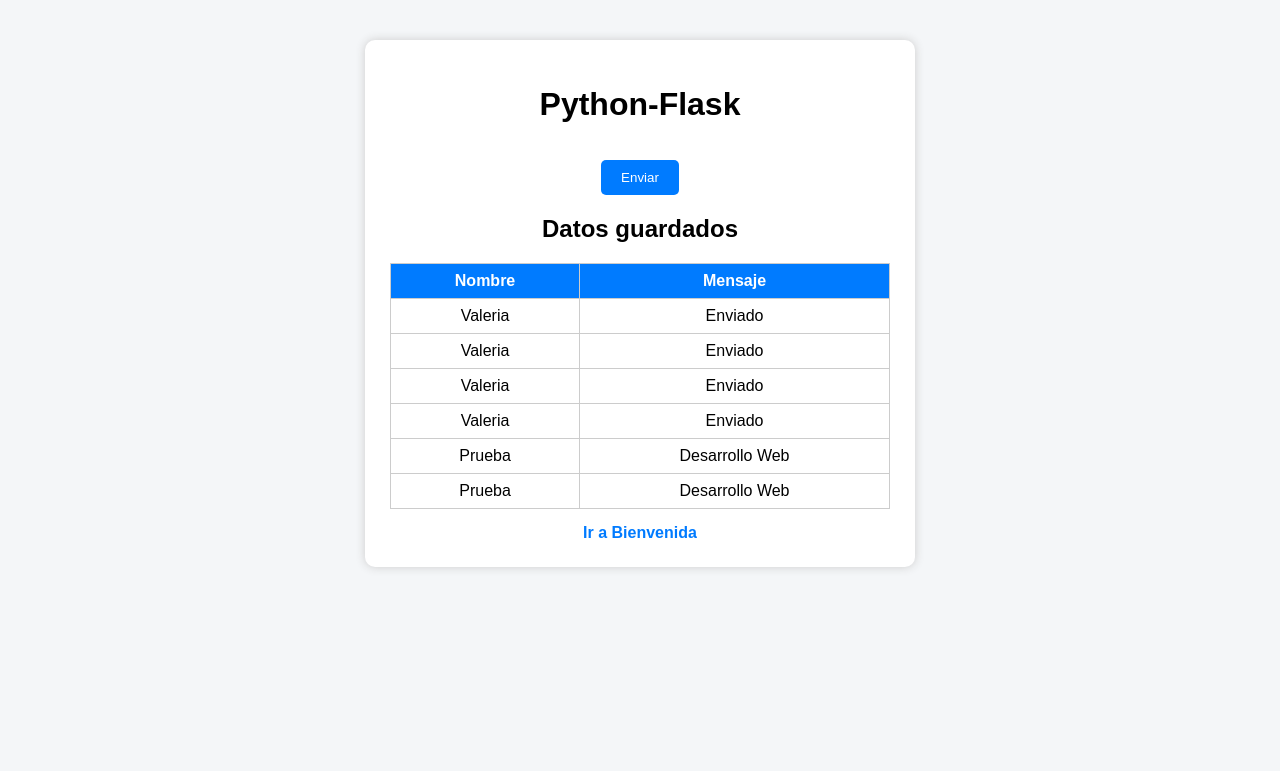
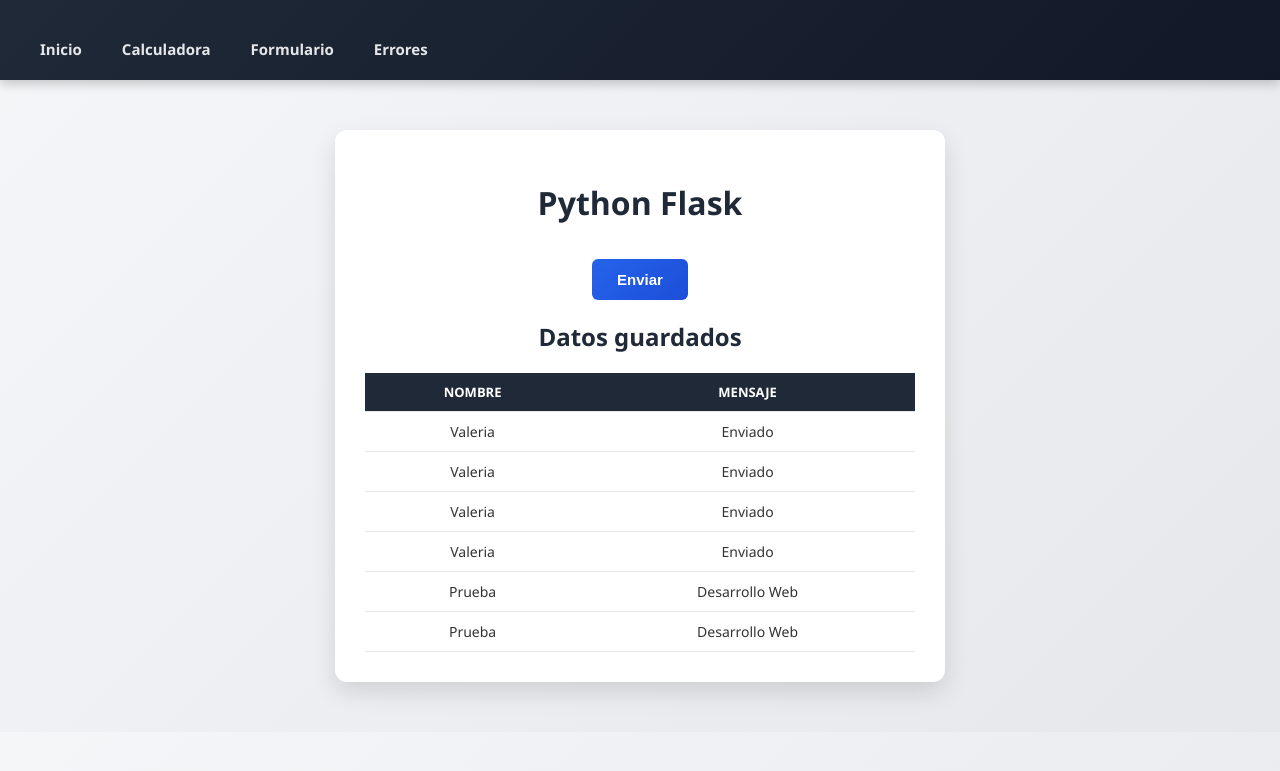
Before and after one commit to ValeriaGM25/Flask_HolaMundo, a Flask app: page / in a window 1280 px wide. Shown: the top 771 px of the page. Run offline with Flask 3, Linux system fonts and the light colour scheme; data comes from the database, SQL or seed files in the repository; both versions use the stored data as it was after the commit; some libraries are stand-ins or nearby versions.

Commit message:
Mejora diseño visual y barra de navión

```diff
--- a/app.py
+++ b/app.py
@@ -61,5 +61,76 @@ def index():
 def bienvenida():
     return render_template("bienvenida.html")
 
+# -----------------------------
+# CALCULADORA (SIN VALIDACIÓN)
+# -----------------------------
+@app.route("/operaciones", methods=["GET", "POST"])
+def operaciones():
+    suma = None
+    division = None
+
+    if request.method == "POST":
+        a = request.form.get("a")
+        b = request.form.get("b")
+        c = request.form.get("c")
+        d = request.form.get("d")
+
+        # SIN validación a propósito
+        suma = int(a) + int(b)
+        division = int(c) / int(d)
+
+    return render_template(
+        "operaciones.html",
+        suma=suma,
+        division=division
+    )
+
+
+# -----------------------------
+# FORMULARIO CON VALIDACIÓN
+# -----------------------------
+@app.route("/validacion", methods=["GET", "POST"])
+def validacion():
+    mensaje = ""
+
+    if request.method == "POST":
+        nombre = request.form.get("nombre")
+        edad = request.form.get("edad")
+        correo = request.form.get("correo")
+        correo2 = request.form.get("correo2")
+
+        if not nombre or not edad or not correo or not correo2:
+            mensaje = "Todos los campos son obligatorios"
+        elif not edad.isdigit():
+            mensaje = "La edad debe ser numérica"
+        elif correo != correo2:
+            mensaje = "Los correos no coinciden"
+        else:
+            mensaje = "Formulario validado correctamente ✅"
+
+    return render_template("validacion.html", mensaje=mensaje)
+
+
+# -----------------------------
+# PÁGINA DE ERRORES (MANUAL)
+# -----------------------------
+@app.route("/error")
+def error():
+    return render_template("error.html", error="Página de errores")
+
+
+# -----------------------------
+# MANEJO DE ERRORES
+# -----------------------------
+@app.errorhandler(404)
+def error_404(e):
+    return render_template("error.html", error="404 - Página no encontrada"), 404
+
+
+@app.errorhandler(500)
+def error_500(e):
+    return render_template("error.html", error="500 - Error interno del servidor"), 500
+
+
 if __name__ == "__main__":
     app.run(debug=True)
--- a/crear_db.py
+++ b/crear_db.py
@@ -6,7 +6,7 @@ cursor = conn.cursor()
 cursor.execute("""
     INSERT INTO registros (nombre, mensaje)
     VALUES (?, ?)
-""", ("Prueba", "Desarrolloweb"))
+""", ("Prueba", "Desarrollo Web"))
 
 
 conn.commit()
--- a/static/styles.css
+++ b/static/styles.css
@@ -1,53 +1,126 @@
+/* ----------- GENERAL ----------- */
 body {
-    font-family: Arial, sans-serif;
-    background: #f4f6f8;
+    font-family: 'Segoe UI', Arial, sans-serif;
+    background: linear-gradient(135deg, #f4f6f8, #e5e7eb);
+    margin: 0;
+    color: #333;
 }
 
+/* ----------- CONTENEDOR ----------- */
 .container {
-    width: 500px;
-    margin: 40px auto;
+    width: 90%;
+    max-width: 550px;
+    margin: 50px auto;
     background: white;
-    padding: 25px;
-    border-radius: 10px;
-    box-shadow: 0 0 10px #ccc;
+    padding: 30px;
+    border-radius: 12px;
+    box-shadow: 0 10px 25px rgba(0,0,0,0.12);
     text-align: center;
 }
 
+/* ----------- TITULOS ----------- */
+h1, h2 {
+    margin-bottom: 15px;
+    color: #1f2937;
+}
+
+/* ----------- BOTONES ----------- */
 button {
-    margin-top: 15px;
-    padding: 10px 20px;
-    background: #007BFF;
+    margin-top: 20px;
+    padding: 12px 25px;
+    background: linear-gradient(135deg, #2563eb, #1d4ed8);
     border: none;
     color: white;
-    border-radius: 5px;
+    border-radius: 6px;
     cursor: pointer;
+    font-size: 15px;
+    font-weight: 600;
+    transition: transform 0.2s, box-shadow 0.2s;
 }
 
+button:hover {
+    transform: translateY(-2px);
+    box-shadow: 0 5px 15px rgba(37, 99, 235, 0.4);
+}
+
+/* ----------- TABLAS ----------- */
 table {
     width: 100%;
-    margin-top: 15px;
+    margin-top: 20px;
     border-collapse: collapse;
+    font-size: 14px;
 }
 
 th, td {
-    border: 1px solid #ccc;
-    padding: 8px;
+    padding: 10px;
+    border-bottom: 1px solid #e5e7eb;
 }
 
 th {
-    background: #007BFF;
+    background: #1f2937;
     color: white;
+    text-transform: uppercase;
+    font-size: 13px;
 }
 
-.link {
+tr:hover {
+    background: #f1f5f9;
+}
+
+/* ----------- LINKS ----------- */
+.link, a {
     display: inline-block;
+    margin-top: 18px;
+    text-decoration: none;
+    color: #2563eb;
+    font-weight: 600;
+}
+
+.link:hover, a:hover {
+    text-decoration: underline;
+}
+
+/* ----------- MENSAJES ----------- */
+.mensaje {
     margin-top: 15px;
-    text-decoration: none;
-    color: #007BFF;
+    padding: 10px;
+    border-radius: 6px;
+    background: #e0f2fe;
+    color: #0369a1;
     font-weight: bold;
 }
 
-.mensaje {
-    margin-top: 10px;
-    font-weight: bold;
+/* ----------- ERROR ----------- */
+.error {
+    background: #fee2e2;
+    color: #991b1b;
+    padding: 15px;
+    border-radius: 6px;
+    margin-top: 15px;
 }
+
+/* ----------- NAVBAR ----------- */
+nav {
+    background: linear-gradient(135deg, #1f2937, #111827);
+    padding: 15px 30px;
+    display: flex;
+    align-items: center;
+    gap: 20px;
+    box-shadow: 0 4px 10px rgba(0,0,0,0.2);
+}
+
+nav a {
+    color: #e5e7eb;
+    text-decoration: none;
+    font-weight: 600;
+    font-size: 15px;
+    padding: 6px 10px;
+    border-radius: 6px;
+    transition: background 0.2s, color 0.2s;
+}
+
+nav a:hover {
+    background: #2563eb;
+    color: white;
+    text-decoration: none;
+}
--- /dev/null
+++ b/templates/base.html
@@ -0,0 +1,22 @@
+<!DOCTYPE html>
+<html lang="es">
+<head>
+    <meta charset="UTF-8">
+    <title>Proyecto Flask</title>
+
+    <!-- CSS -->
+    <link rel="stylesheet" href="{{ url_for('static', filename='styles.css') }}">
+</head>
+<body>
+
+<nav>
+    <a href="{{ url_for('index') }}">Inicio</a>
+    <a href="{{ url_for('operaciones') }}">Calculadora</a>
+    <a href="{{ url_for('validacion') }}">Formulario</a>
+    <a href="{{ url_for('error') }}">Errores</a>
+</nav>
+
+{% block content %}{% endblock %}
+
+</body>
+</html>
--- a/templates/index.html
+++ b/templates/index.html
@@ -1,15 +1,9 @@
-<!DOCTYPE html>
-<html lang="es">
-<head>
-    <meta charset="UTF-8">
-    <title>Proyecto Flask</title>
-    <link rel="stylesheet" href="{{ url_for('static', filename='styles.css') }}">
-    <script src="https://www.google.com/recaptcha/api.js" async defer></script>
-</head>
-<body>
+{% extends "base.html" %}
 
+{% block content %}
 <div class="container">
-    <h1>Python-Flask</h1>
+
+    <h1>Python Flask</h1>
 
     <form method="POST">
         <div class="g-recaptcha" data-sitekey="{{ site_key }}"></div>
@@ -21,6 +15,7 @@
     {% endif %}
 
     <h2>Datos guardados</h2>
+
     <table>
         <tr>
             <th>Nombre</th>
@@ -34,8 +29,5 @@
         {% endfor %}
     </table>
 
-    <a href="/bienvenida" class="link">Ir a Bienvenida</a>
 </div>
-
-</body>
-</html>
+{% endblock %}
```
Also changed, not shown: templates/error.html (added, +10 -0 lines), templates/operaciones.html (added, +29 -0 lines), templates/validacion.html (added, +21 -0 lines), database.db.
